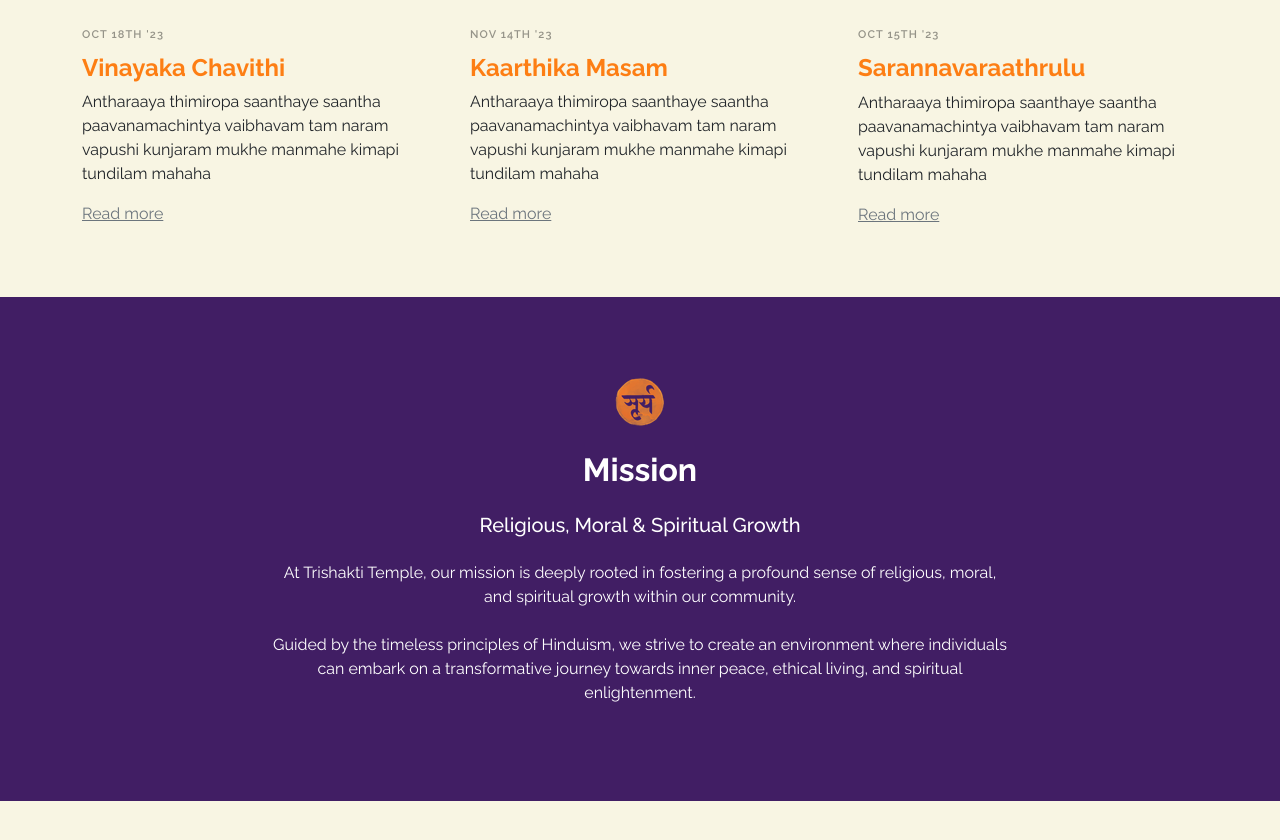
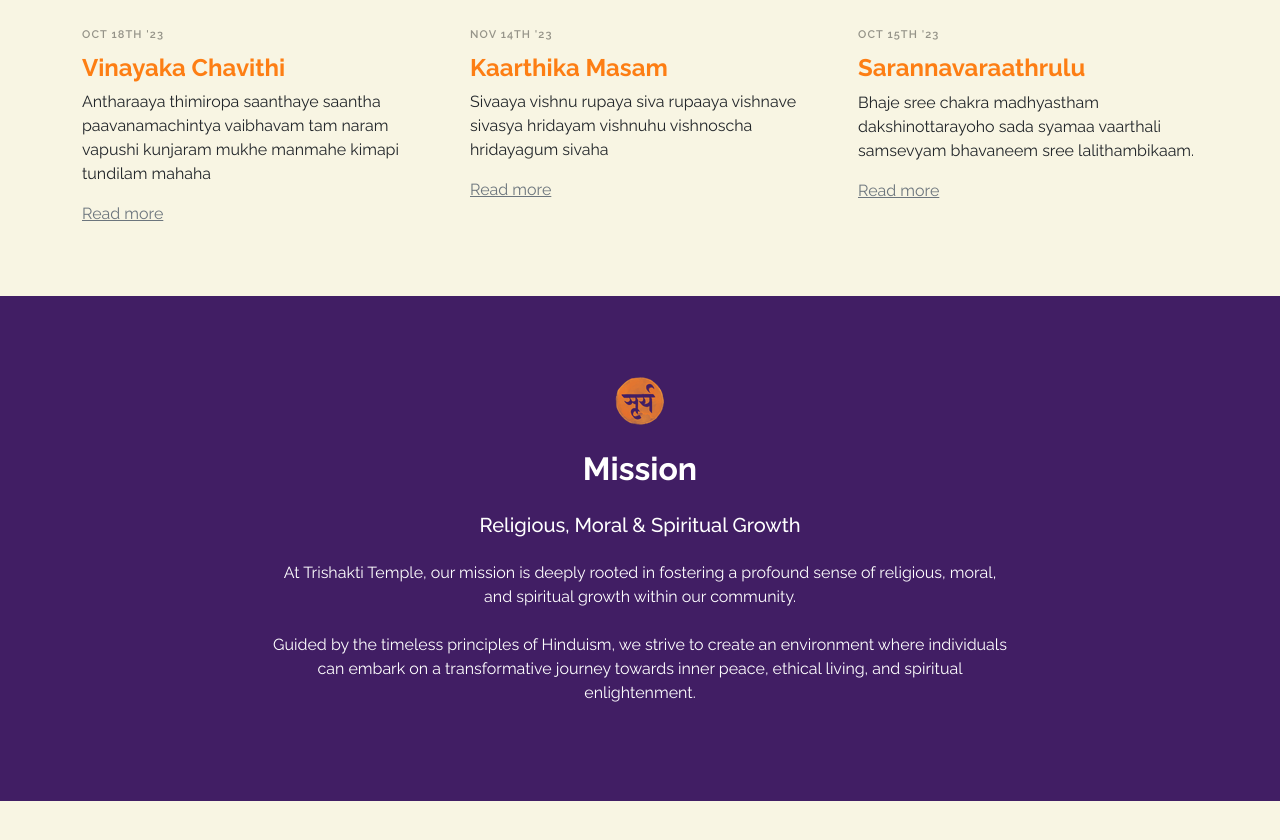
Before and after one commit to srikanthr73/trishaktitemple, a plain HTML site: page index.html in a window 1280 px wide. Shown: the part 1533-2373 px from the top of the page. Drawn offline with Linux system fonts and the light colour scheme.

Commit message:
Home Page Events Text Changed

```diff
--- a/index.html
+++ b/index.html
@@ -144,7 +144,7 @@
               <a href="vinayaka-chavithi.html"><img src="assets/img/karthika-masam.jpg" alt="" class="img-fluid"></a>
               <div class="post-meta"><span class="date">Nov 14th '23</span></div>
               <h4><a href="kaarthika-masam.html" class="color-orange fw-bold">Kaarthika Masam</a></h4>
-              <p>Antharaaya thimiropa saanthaye saantha paavanamachintya vaibhavam tam naram vapushi kunjaram mukhe manmahe kimapi tundilam mahaha</p>
+              <p>Sivaaya vishnu rupaya siva rupaaya vishnave sivasya hridayam vishnuhu vishnoscha hridayagum sivaha</p>
               <a href="kaarthika-masam.html" class="text-decoration-underline color-gray">Read more</a>
             </div>
           </div> <!-- End -->
@@ -153,7 +153,7 @@
               <a href="vinayaka-chavithi.html"><img src="assets/img/durga-matha.jpg" alt="" class="img-fluid"></a>
               <div class="post-meta"><span class="date">Oct 15th '23</span></div>
               <h4><a href="sarannavaraathrulu.html" class="color-orange fw-bold">Sarannavaraathrulu</a></h4>
-              <p>Antharaaya thimiropa saanthaye saantha paavanamachintya vaibhavam tam naram vapushi kunjaram mukhe manmahe kimapi tundilam mahaha</p>
+              <p>Bhaje sree chakra madhyastham dakshinottarayoho sada syamaa vaarthali samsevyam bhavaneem sree lalithambikaam.</p>
               <a href="sarannavaraathrulu.html" class="text-decoration-underline color-gray">Read more</a>
             </div>
           </div> <!-- End -->
```
